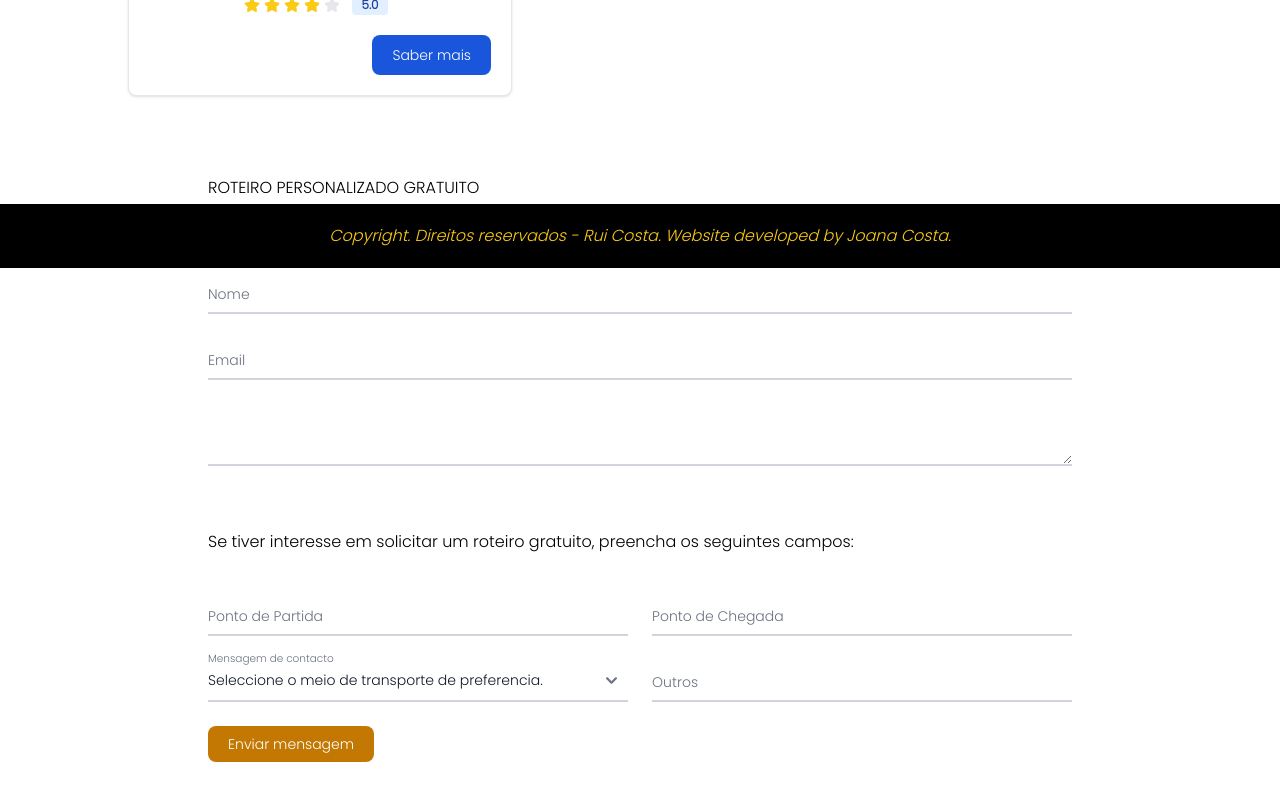
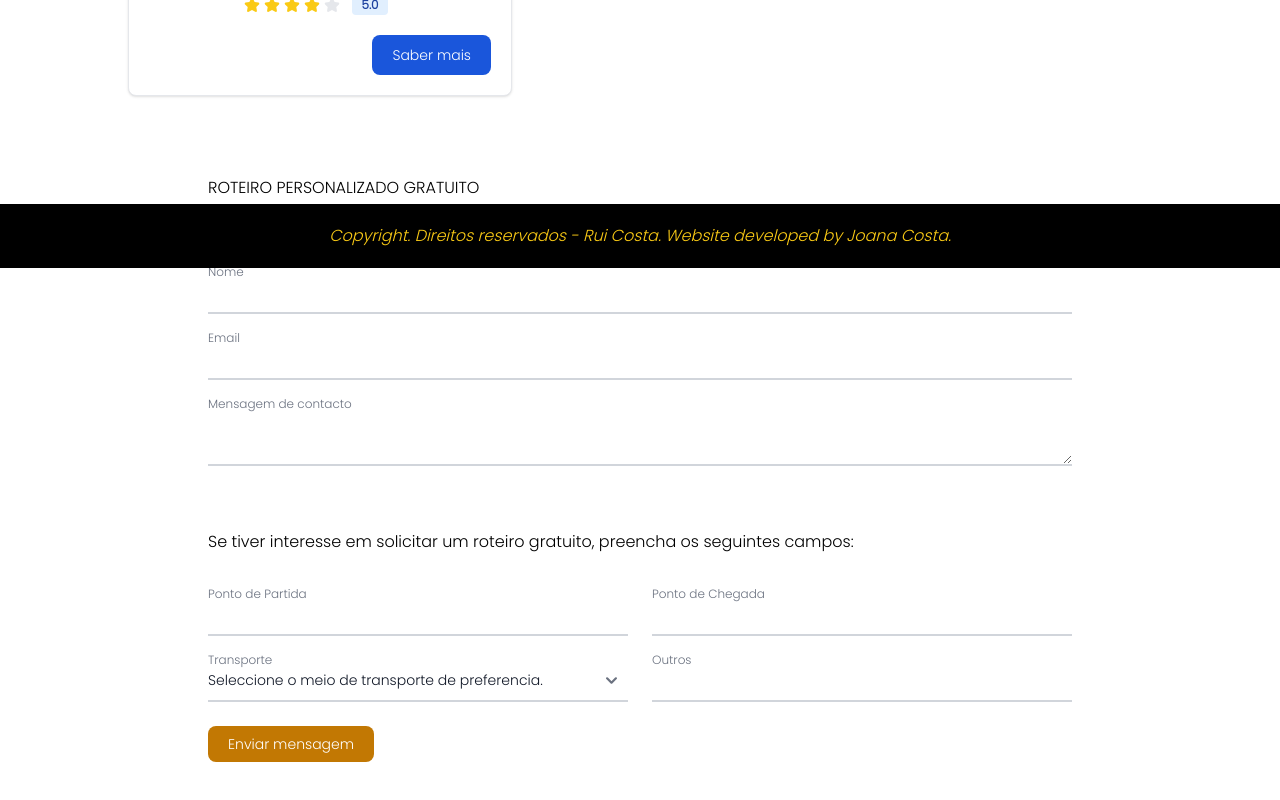
Before and after one commit to Joanartdacosta/roads-blog, a Next.js app in the folder app/: page /tours in a window 1280 px wide. Shown: the part 532-1332 px from the top of the page. Built offline with nearby package versions, Linux system fonts and the light colour scheme.

Commit message:
fix form

```diff
--- a/app/components/common/UI/forms/details/Input.js
+++ b/app/components/common/UI/forms/details/Input.js
@@ -1,3 +1,5 @@
+import Label from "./Label";
+
 export default function Input(props) {
   return (
     <div>
@@ -11,12 +13,7 @@ export default function Input(props) {
           placeholder=" "
           required
         />
-        <label
-          for="name"
-          class="peer-focus:font-medium absolute text-sm text-gray-500 dark:text-gray-400 duration-300 transform -translate-y-6 scale-75 top-3 -z-10 origin-[0] peer-focus:left-0 peer-focus:text-yellow-500 peer-focus:dark:text-yellow-500 peer-placeholder-shown:scale-100 peer-placeholder-shown:translate-y-0 peer-focus:scale-75 peer-focus:-translate-y-6"
-        >
-          {props.label}
-        </label>
+        <Label for={"name"} label={props.label} />
       </div>
     </div>
   );
--- /dev/null
+++ b/app/components/common/UI/forms/details/Label.js
@@ -0,0 +1,12 @@
+export default function Label(props) {
+  return (
+    <div>
+      <label
+        for={props.for}
+        class="peer-focus:font-medium absolute text-base text-gray-500 dark:text-gray-400 duration-300 transform -translate-y-6 scale-75 top-3 -z-10 origin-[0] peer-focus:left-0 peer-focus:text-yellow-600 peer-focus:dark:text-yellow-500 peer-placeholder-shown:scale-100 peer-placeholder-shown:translate-y-0 peer-focus:scale-75 peer-focus:-translate-y-6"
+      >
+        {props.label}
+      </label>
+    </div>
+  );
+}
--- a/app/components/common/UI/forms/details/Select.js
+++ b/app/components/common/UI/forms/details/Select.js
@@ -1,3 +1,5 @@
+import Label from "./Label";
+
 export default function Select(props) {
   return (
     <div>
@@ -10,18 +12,13 @@ export default function Select(props) {
           <option className="bg-yellow" selected>
             Seleccione o meio de transporte de preferencia.
           </option>
-          <option value="carro">Carro</option>
-          <option value="aviao">Aviao</option>
-          <option value="FR">Comboio</option>
-          <option value="DE">Autocarro</option>
+          <option value="car">Carro</option>
+          <option value="airplane">Aviao</option>
+          <option value="train">Comboio</option>
+          <option value="bus">Autocarro</option>
         </select>
 
-        <label
-          for="transport"
-          class="peer-focus:font-medium absolute text-sm text-gray-500 dark:text-gray-400 duration-300 transform -translate-y-6 scale-75 top-3 -z-10 origin-[0] peer-focus:left-0 peer-focus:text-yellow-600 peer-focus:dark:text-yellow-500 peer-placeholder-shown:scale-100 peer-placeholder-shown:translate-y-0 peer-focus:scale-75 peer-focus:-translate-y-6"
-        >
-          {props.label}
-        </label>
+        <Label label={"Transporte"} />
       </div>
     </div>
   );
--- a/app/components/common/UI/forms/details/TextArea.js
+++ b/app/components/common/UI/forms/details/TextArea.js
@@ -1,3 +1,5 @@
+import Label from "./Label";
+
 export default function TextArea(props) {
   return (
     <div>
@@ -9,12 +11,7 @@ export default function TextArea(props) {
           class="block py-2.5 px-0 w-full text-sm text-gray-900 bg-transparent border-0 border-b-2 border-gray-300 appearance-none dark:text-white dark:border-gray-600 dark:focus:border-yellow-500 focus:outline-none focus:ring-0 focus:border-yellow-500 peer"
           placeholder=" "
         />
-        <label
-          for="message"
-          class="peer-focus:font-medium absolute text-sm text-gray-500 dark:text-gray-400 duration-300 transform -translate-y-6 scale-75 top-3 -z-10 origin-[0] peer-focus:left-0 peer-focus:text-yellow-500 peer-focus:dark:text-yellow-500 peer-placeholder-shown:scale-100 peer-placeholder-shown:translate-y-0 peer-focus:scale-75 peer-focus:-translate-y-6"
-        >
-          {props.label}
-        </label>
+        <Label for={"message"} label={"Mensagem de contacto"} />
       </div>
     </div>
   );
```
